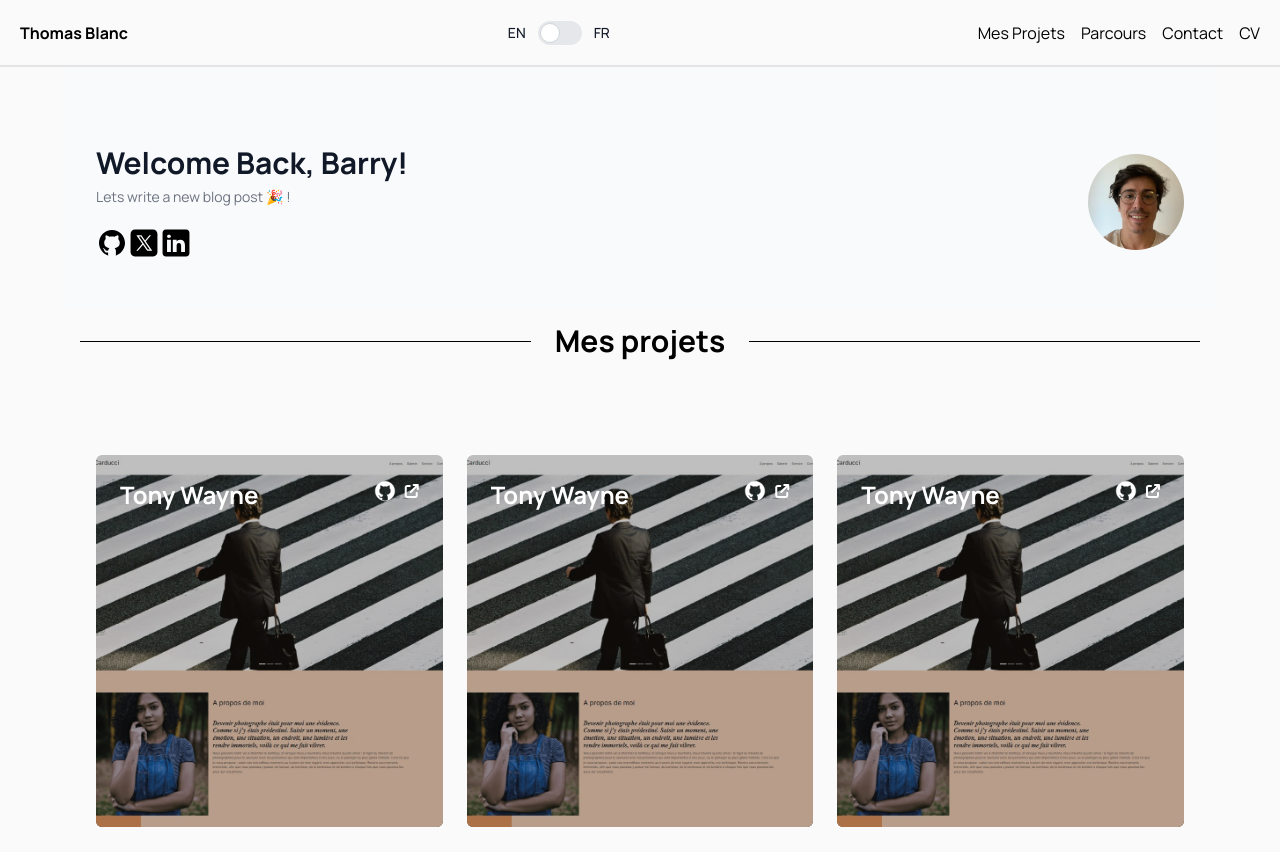
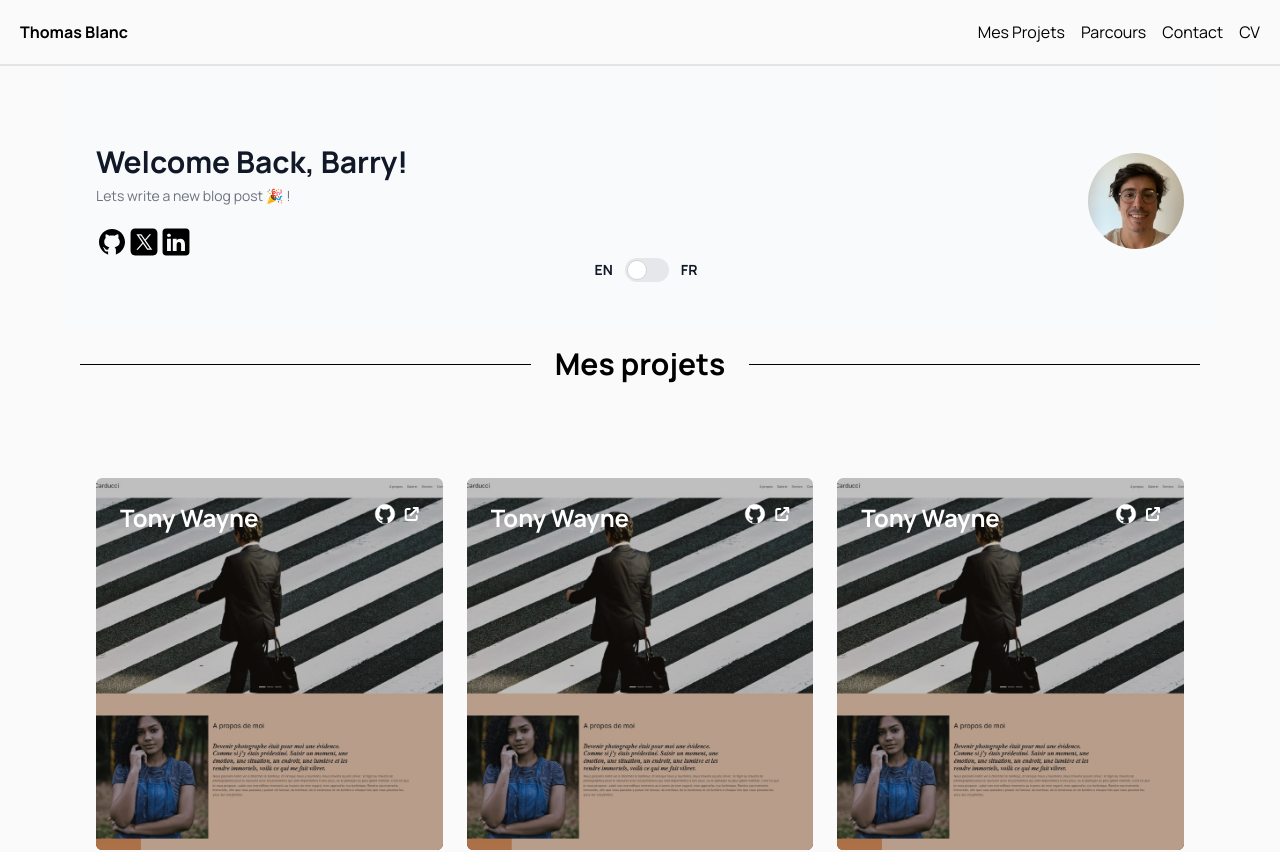
Before and after one commit to Doctorwhat69/Mon-portfolio, a React (Vite) app: page / in a window 1280 px wide. Shown: the top 852 px of the page. Built offline with nearby package versions, Linux system fonts and the light colour scheme.

Commit message:
dernieres modifs

```diff
--- a/src/components/Switch/index.jsx
+++ b/src/components/Switch/index.jsx
@@ -10,9 +10,9 @@ function Switch() {
   };
 
   return (
-    <div className="">
+    <div className="flex justify-center">
       <label className=" inline-flex items-center  cursor-pointer">
-        <span className="ms-3 text-sm font-medium text-gray-900 dark:text-gray-300 mr-3">
+        <span className="ms-3 text-sm font-bold text-gray-900 dark:text-gray-300 mr-3">
           EN
         </span>
         <input
@@ -22,7 +22,7 @@ function Switch() {
           onClick={handleToggleLanguage}
         />
         <div className="relative w-11 h-6 bg-gray-200 peer-focus:outline-none peer-focus:ring-4 peer-focus:ring-zinc-300 dark:peer-focus:ring-zinc-800 rounded-full peer dark:bg-gray-700 peer-checked:after:translate-x-full rtl:peer-checked:after:-translate-x-full peer-checked:after:border-white after:content-[''] after:absolute after:top-[2px] after:start-[2px] after:bg-white after:border-gray-300 after:border after:rounded-full after:h-5 after:w-5 after:transition-all dark:border-gray-600 peer-checked:bg-zinc-600"></div>
-        <span className="ms-3 text-sm font-medium text-gray-900 dark:text-gray-300">
+        <span className="ms-3 text-sm font-bold text-gray-900 dark:text-gray-300">
           FR
         </span>
       </label>
--- a/src/containers/Header/index.jsx
+++ b/src/containers/Header/index.jsx
@@ -1,13 +1,10 @@
 import { useState } from "react";
-import Switch from "../../components/Switch/index.jsx";
-
 function Header() {
   const [isOpen, setIsOpen] = useState(false);
 
   return (
     <header className="z-10 sticky top-0 flex flex-row justify-between items-center p-5 bg-zinc-50 text-black border-b-2 border-zinc-200">
       <h1 className="font-bold">Thomas Blanc</h1>
-      <Switch />
       <nav className="flex items-center">
         <div className="md:hidden">
           <button
--- a/src/containers/Resume/index.jsx
+++ b/src/containers/Resume/index.jsx
@@ -1,3 +1,5 @@
+import Switch from "../../components/Switch/index.jsx";
+
 function Resume() {
   return (
     <section className="bg-gray-50">
@@ -70,8 +72,8 @@ function Resume() {
             />
           </div>
         </div>
+        <Switch />
       </div>
-      {/* </div> */}
     </section>
   );
 }
```
